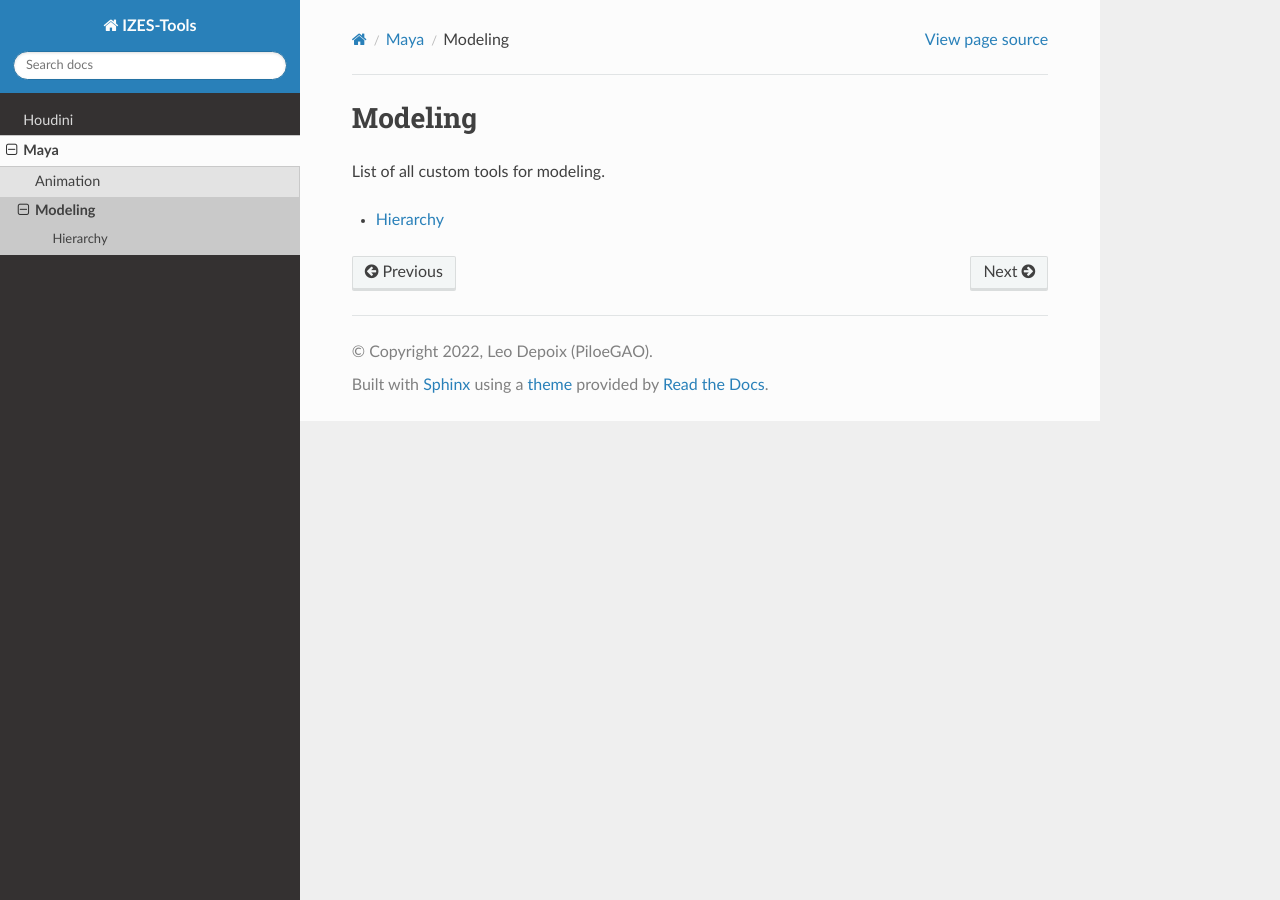
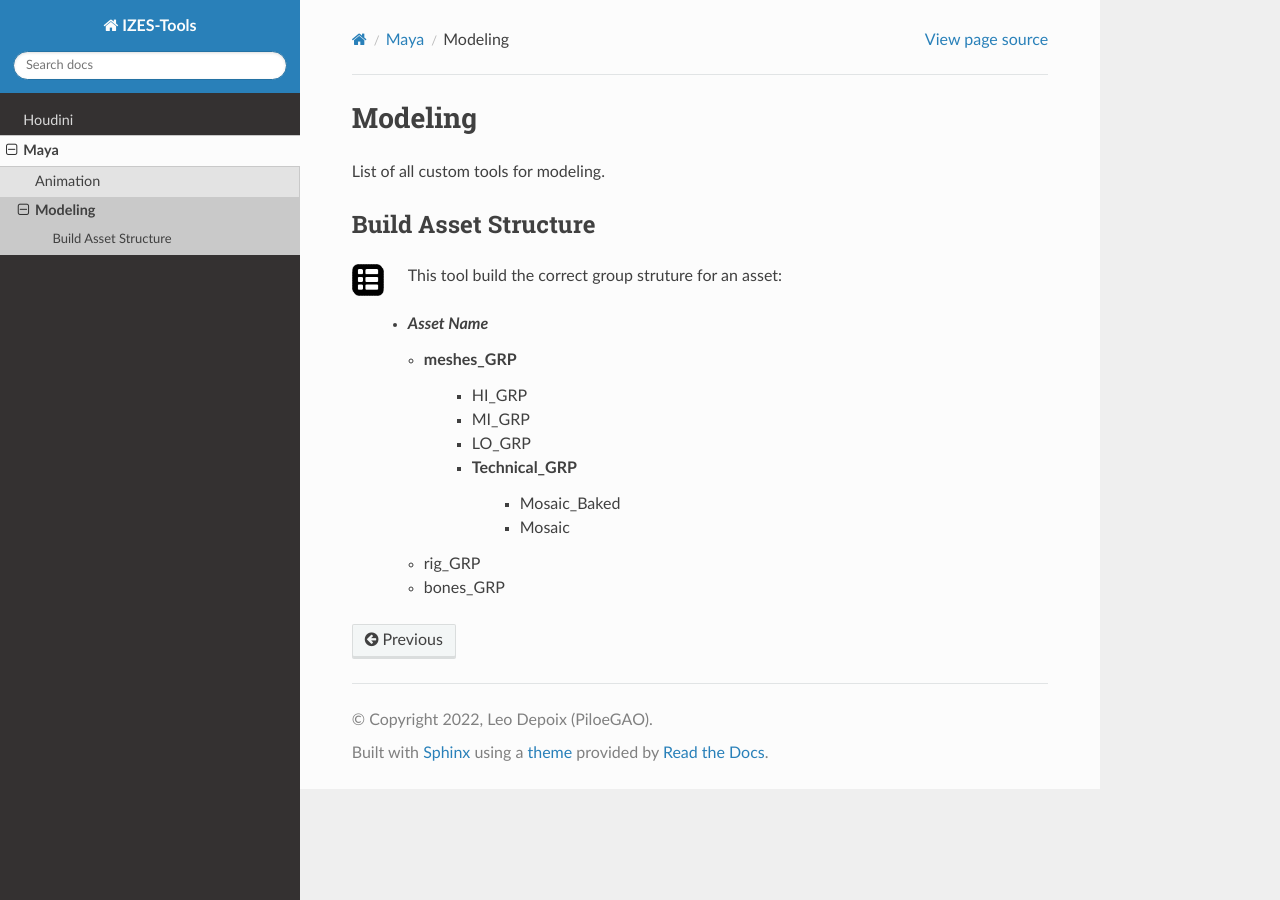
Before and after one commit to PiloeGAO/IZES-tools, a Sphinx documentation site: the page built from documentation/source/maya/modeling/index.rst, in a window 1280 px wide. Built offline with Sphinx 7.4.7 and the Read the Docs theme 2.0.0, drawn with Linux system fonts in a browser that asks for light colours.

Commit message:
ADD:Documentation for the Maya shelf

```diff
--- a/documentation/source/maya/modeling/hierarchy.rst
+++ /dev/null
@@ -1,3 +0,0 @@
-*********
-Hierarchy
-*********
--- a/documentation/source/maya/modeling/index.rst
+++ b/documentation/source/maya/modeling/index.rst
@@ -4,7 +4,22 @@
 
 List of all custom tools for modeling.
 
-.. toctree::
-   :maxdepth: 1
+Build Asset Structure
+---------------------
 
-   hierarchy.rst
+.. figure:: /images/maya_asset-structure_icon.png
+   :align: left
+   :width: 32px
+
+This tool build the correct group struture for an asset:
+
+* *Asset Name*
+    * meshes_GRP
+        * HI_GRP
+        * MI_GRP
+        * LO_GRP
+        * Technical_GRP
+            * Mosaic_Baked
+            * Mosaic
+    * rig_GRP
+    * bones_GRP
```
Also changed, not shown: documentation/source/maya/animation/index.rst (+20 -0 lines), documentation/source/images/maya_asset-structure_icon.png (added), documentation/source/images/maya_shot-setup_icon.png (added), documentation/source/images/maya_studiolib_icon.png (added).
